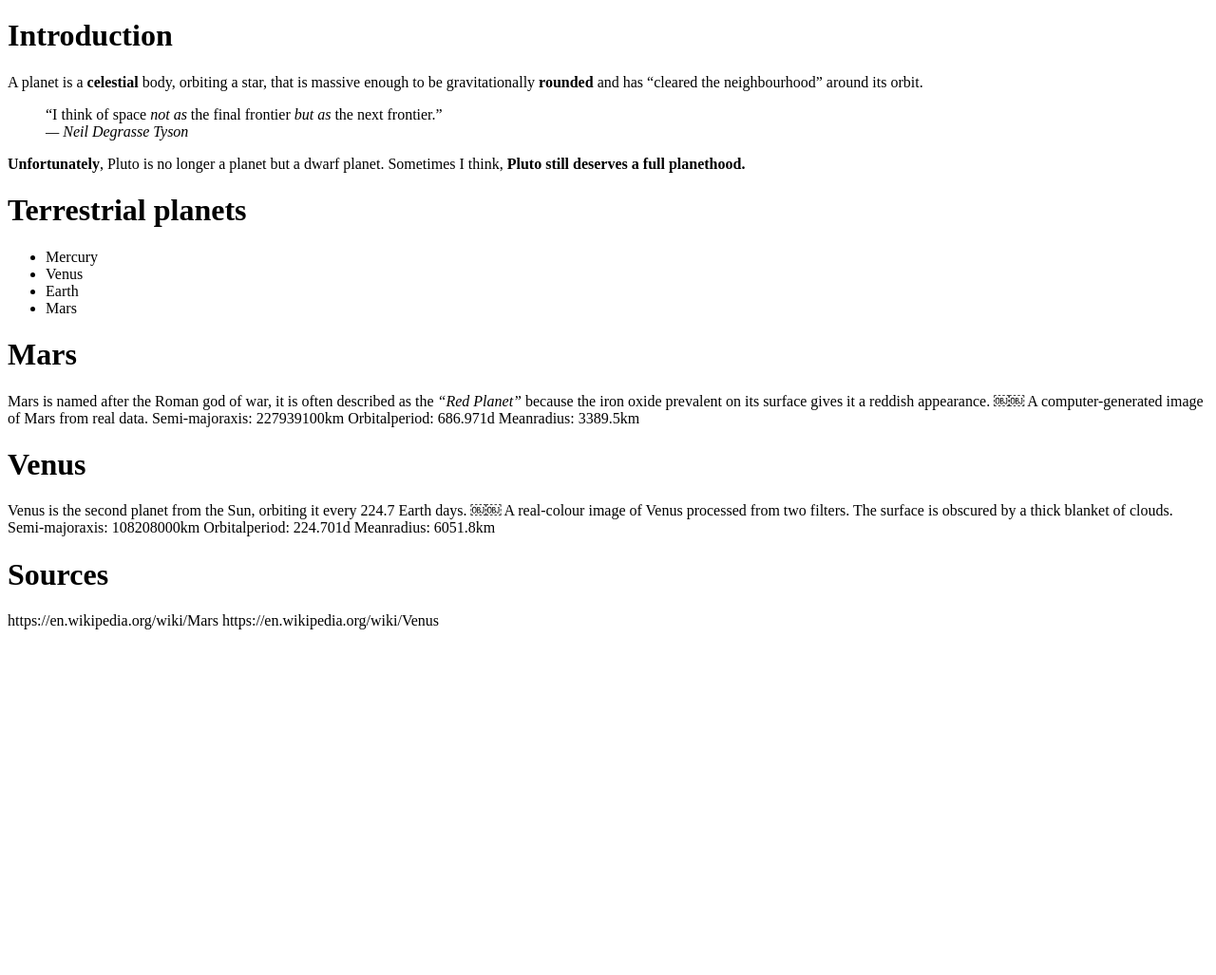
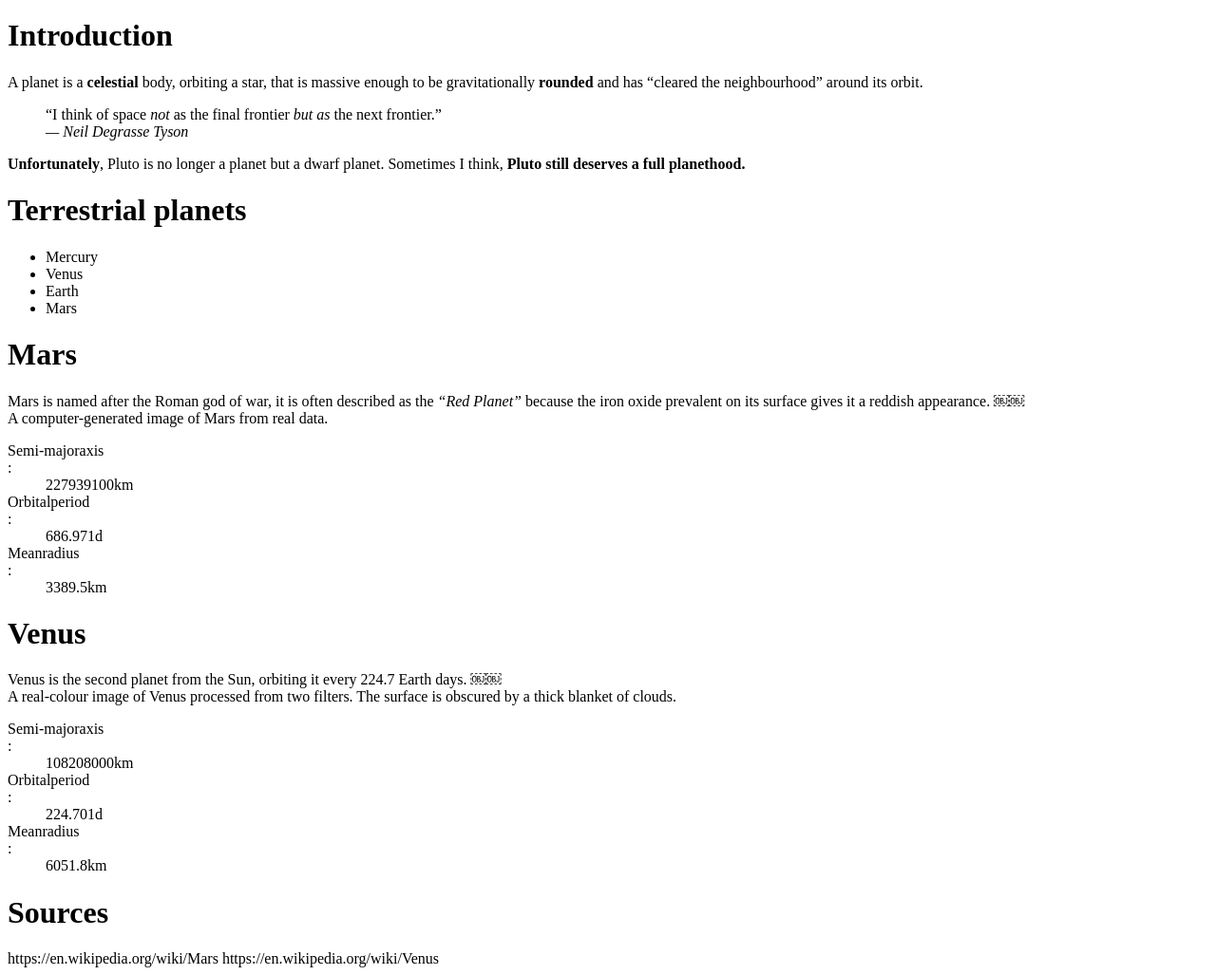
Before and after one commit to Lenzo/dsn1674-assignment-2, a plain HTML site: page index.html in a window 1280 px wide. Shown: the part 198-1225 px from the top of the page at 95% size. Before the commit the page ends 869 px from the top, so only its background shows below. Drawn offline with Linux system fonts and the light colour scheme.

Commit message:
Added two descriptive lists, fig captions

```diff
--- a/index.html
+++ b/index.html
@@ -26,7 +26,7 @@
 A planet is a <b>celestial</b> body, orbiting a star, that is massive enough to be gravitationally <b>rounded</b> and has “cleared the neighbourhood” around its orbit.
 
 <blockquote>
-  “I think of space <em>not as</em> the final frontier <em>but as</em> the next frontier.”
+  “I think of space <em>not</em> as the final frontier <em>but as</em> the next frontier.”
     <footer><cite>— Neil Degrasse Tyson</cite></footer>
 </blockquote>
 
@@ -47,23 +47,31 @@ Mars is named after the Roman god of war, it is often described as the <i>“Red
 ￼￼
 
 
-A computer-generated image of Mars from real data.
 
-Semi-majoraxis: 227939100km
-Orbitalperiod: 686.971d
-Meanradius: 3389.5km
+
+<figcaption>A computer-generated image of Mars from real data.</figcaption>
+
+<dl>
+  <dt>Semi-majoraxis</dt>: <dd>227939100km</dd>
+  <dt>Orbitalperiod</dt>: <dd>686.971d</dd>
+  <dt>Meanradius</dt>: <dd>3389.5km</dd>
+</dl>
+
 
 
 <h1>Venus</h1>
 
 Venus is the second planet from the Sun, orbiting it every 224.7 Earth days.
 ￼￼
-A real-colour image of Venus processed from two filters. The surface is obscured by a thick blanket of clouds.
 
-Semi-majoraxis: 108208000km
-Orbitalperiod: 224.701d
-Meanradius: 6051.8km
 
+
+<figcaption>A real-colour image of Venus processed from two filters. The surface is obscured by a thick blanket of clouds.</figcaption>
+<dl>
+<dt>Semi-majoraxis</dt>: <dd>108208000km</dd>
+<dt>Orbitalperiod</dt>: <dd>224.701d</dd>
+<dt>Meanradius</dt>: <dd>6051.8km</dd>
+</dl>
 
 <h1>Sources</h1>
 
```
